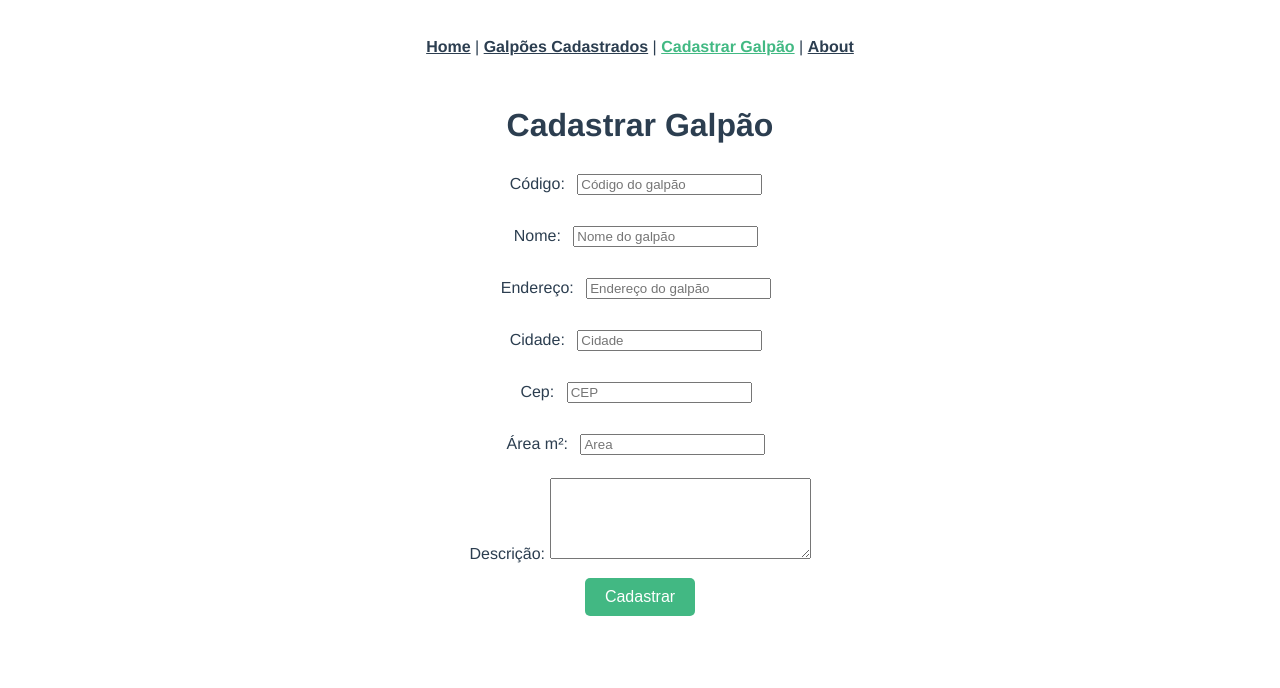
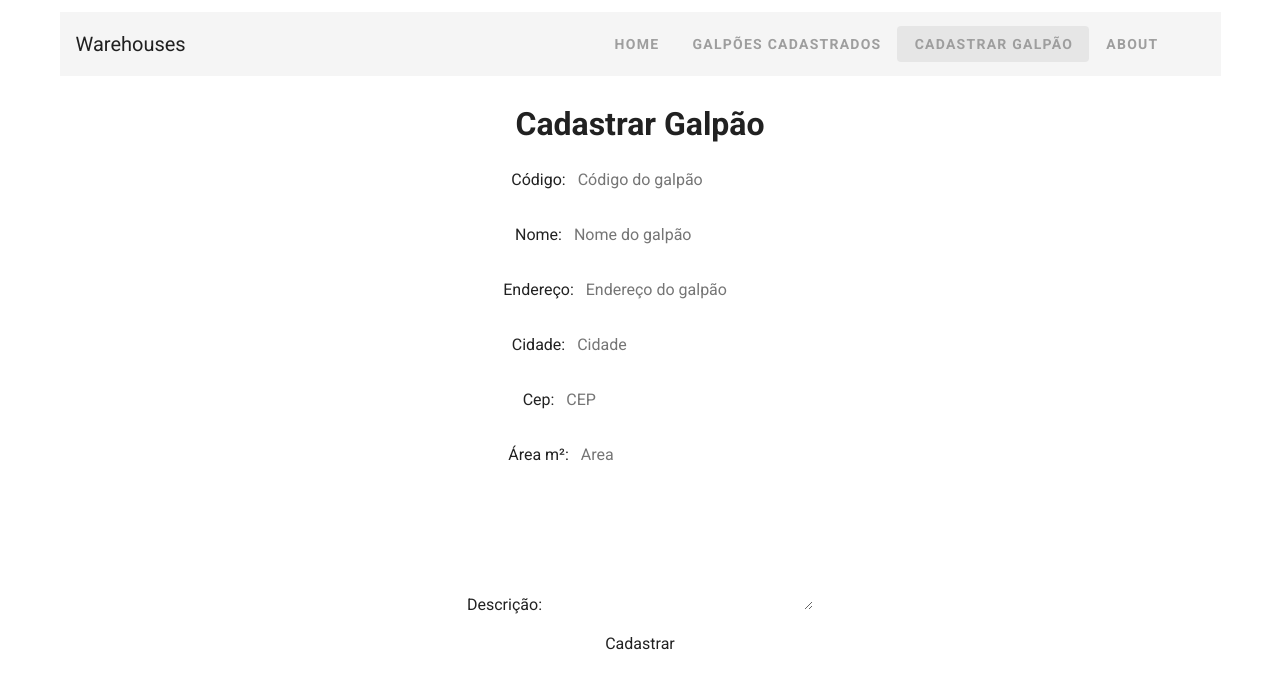
Before and after one commit to marina-barbosa/vue-warehouse, a Vue app: page /warehouse/new in a window 1280 px wide. Shown: the top 688 px of the page. Built offline with nearby package versions, Linux system fonts and the light colour scheme; what vue-resource would draw is missing.

Commit message:
install vuetify, att nav style e center content pages

```diff
--- a/public/index.html
+++ b/public/index.html
@@ -1,11 +1,13 @@
 <!DOCTYPE html>
-<html lang="">
+<html lang="en">
   <head>
     <meta charset="utf-8">
     <meta http-equiv="X-UA-Compatible" content="IE=edge">
     <meta name="viewport" content="width=device-width,initial-scale=1.0">
     <link rel="icon" href="<%= BASE_URL %>favicon.ico">
     <title><%= htmlWebpackPlugin.options.title %></title>
+    <link rel="stylesheet" href="https://fonts.googleapis.com/css?family=Roboto:100,300,400,500,700,900">
+    <link rel="stylesheet" href="https://cdn.jsdelivr.net/npm/@mdi/font@latest/css/materialdesignicons.min.css">
   </head>
   <body>
     <noscript>
--- a/src/App.vue
+++ b/src/App.vue
@@ -1,8 +1,14 @@
 <template>
-  <div id="app">
+  <v-app>
     <Menu />
-    <router-view />
-  </div>
+    <v-container>
+      <v-row class="text-center">
+        <v-col>
+          <router-view />
+        </v-col>
+      </v-row>
+    </v-container>
+  </v-app>
 </template>
 
 <script>
@@ -15,28 +21,3 @@
   },
 };
 </script>
-
-<style>
-#app {
-  font-family: Avenir, Helvetica, Arial, sans-serif;
-  -webkit-font-smoothing: antialiased;
-  -moz-osx-font-smoothing: grayscale;
-  text-align: center;
-  color: #2c3e50;
-}
-
-button {
-  background-color: #42b883; /* Cor verde da logo do Vue.js */
-  color: white;
-  border: none;
-  padding: 10px 20px;
-  font-size: 16px;
-  cursor: pointer;
-  border-radius: 5px;
-  transition: background-color 0.3s;
-}
-
-button:hover {
-  background-color: #35495e; /* Cor azul escuro da logo do Vue.js */
-}
-</style>
--- a/src/components/HelloWorld.vue
+++ b/src/components/HelloWorld.vue
@@ -1,32 +1,151 @@
 <template>
-  <div class="hello">
-    <h1>{{ msg }}</h1>
-  </div>
+  <v-container>
+    <v-row class="text-center">
+      <v-col cols="12">
+        <v-img
+          :src="require('../assets/logo.svg')"
+          class="my-3"
+          contain
+          height="200"
+        />
+      </v-col>
+
+      <v-col class="mb-4">
+        <h1 class="display-2 font-weight-bold mb-3">
+          Welcome to Vuetify
+        </h1>
+
+        <p class="subheading font-weight-regular">
+          For help and collaboration with other Vuetify developers,
+          <br>please join our online
+          <a
+            href="https://community.vuetifyjs.com"
+            target="_blank"
+          >Discord Community</a>
+        </p>
+      </v-col>
+
+      <v-col
+        class="mb-5"
+        cols="12"
+      >
+        <h2 class="headline font-weight-bold mb-3">
+          What's next?
+        </h2>
+
+        <v-row justify="center">
+          <a
+            v-for="(next, i) in whatsNext"
+            :key="i"
+            :href="next.href"
+            class="subheading mx-3"
+            target="_blank"
+          >
+            {{ next.text }}
+          </a>
+        </v-row>
+      </v-col>
+
+      <v-col
+        class="mb-5"
+        cols="12"
+      >
+        <h2 class="headline font-weight-bold mb-3">
+          Important Links
+        </h2>
+
+        <v-row justify="center">
+          <a
+            v-for="(link, i) in importantLinks"
+            :key="i"
+            :href="link.href"
+            class="subheading mx-3"
+            target="_blank"
+          >
+            {{ link.text }}
+          </a>
+        </v-row>
+      </v-col>
+
+      <v-col
+        class="mb-5"
+        cols="12"
+      >
+        <h2 class="headline font-weight-bold mb-3">
+          Ecosystem
+        </h2>
+
+        <v-row justify="center">
+          <a
+            v-for="(eco, i) in ecosystem"
+            :key="i"
+            :href="eco.href"
+            class="subheading mx-3"
+            target="_blank"
+          >
+            {{ eco.text }}
+          </a>
+        </v-row>
+      </v-col>
+    </v-row>
+  </v-container>
 </template>
 
 <script>
 export default {
-  name: "HelloWorld",
-  props: {
-    msg: String,
-  },
-};
+  name: 'HelloWorld',
+
+  data: () => ({
+    ecosystem: [
+      {
+        text: 'vuetify-loader',
+        href: 'https://github.com/vuetifyjs/vuetify-loader',
+      },
+      {
+        text: 'github',
+        href: 'https://github.com/vuetifyjs/vuetify',
+      },
+      {
+        text: 'awesome-vuetify',
+        href: 'https://github.com/vuetifyjs/awesome-vuetify',
+      },
+    ],
+    importantLinks: [
+      {
+        text: 'Documentation',
+        href: 'https://vuetifyjs.com',
+      },
+      {
+        text: 'Chat',
+        href: 'https://community.vuetifyjs.com',
+      },
+      {
+        text: 'Made with Vuetify',
+        href: 'https://madewithvuejs.com/vuetify',
+      },
+      {
+        text: 'Twitter',
+        href: 'https://twitter.com/vuetifyjs',
+      },
+      {
+        text: 'Articles',
+        href: 'https://medium.com/vuetify',
+      },
+    ],
+    whatsNext: [
+      {
+        text: 'Explore components',
+        href: 'https://vuetifyjs.com/components/api-explorer',
+      },
+      {
+        text: 'Select a layout',
+        href: 'https://vuetifyjs.com/getting-started/pre-made-layouts',
+      },
+      {
+        text: 'Frequently Asked Questions',
+        href: 'https://vuetifyjs.com/getting-started/frequently-asked-questions',
+      },
+    ],
+  }),
+}
 </script>
-
-<!-- Add "scoped" attribute to limit CSS to this component only -->
-<style scoped>
-h3 {
-  margin: 40px 0 0;
-}
-ul {
-  list-style-type: none;
-  padding: 0;
-}
-li {
-  display: inline-block;
-  margin: 0 10px;
-}
-a {
-  color: #42b983;
-}
-</style>
--- a/src/components/Menu.vue
+++ b/src/components/Menu.vue
@@ -1,11 +1,25 @@
 <template>
   <div>
-    <nav>
-      <router-link to="/">Home</router-link> |
-      <router-link to="/warehouses">Galpões Cadastrados</router-link> |
-      <router-link to="/warehouse/new">Cadastrar Galpão</router-link> |
-      <router-link to="/about">About</router-link>
-    </nav>
+    <v-container>
+      <v-row>
+        <v-col>
+          <v-toolbar flat color="grey lighten-4">
+            <v-toolbar-title>Warehouses</v-toolbar-title>
+            <v-spacer></v-spacer>
+            <nav>
+              <v-btn text color="grey" to="/">Home </v-btn>
+              <v-btn text color="grey" to="/warehouses"
+                >Galpões Cadastrados
+              </v-btn>
+              <v-btn text color="grey" to="/warehouse/new"
+                >Cadastrar Galpão
+              </v-btn>
+              <v-btn text color="grey" to="/about">About </v-btn>
+            </nav>
+          </v-toolbar>
+        </v-col>
+      </v-row>
+    </v-container>
   </div>
 </template>
 
--- a/src/main.js
+++ b/src/main.js
@@ -2,11 +2,13 @@
 import App from './App.vue'
 import router from './router'
 import VueResource from 'vue-resource'
+import vuetify from './plugins/vuetify'
 
 Vue.config.productionTip = false
 Vue.use(VueResource)
 
 new Vue({
   router,
+  vuetify,
   render: h => h(App)
 }).$mount('#app')
--- /dev/null
+++ b/src/plugins/vuetify.js
@@ -0,0 +1,7 @@
+import Vue from 'vue';
+import Vuetify from 'vuetify/lib/framework';
+
+Vue.use(Vuetify);
+
+export default new Vuetify({
+});
--- a/src/views/HomeView.vue
+++ b/src/views/HomeView.vue
@@ -1,21 +1,11 @@
 <template>
-  <div class="home">
-    <img alt="Vue logo" src="../assets/logo.png" />
-    <HelloWorld msg="Welcome to Your Vue.js App" />
-    <CustomButton />
-  </div>
+  <div></div>
 </template>
 
 <script>
-// @ is an alias to /src
-import HelloWorld from "@/components/HelloWorld.vue";
-import CustomButton from "@/components/CustomButton.vue";
+export default {
+  name: "Home",
 
-export default {
-  name: "HomeView",
-  components: {
-    HelloWorld,
-    CustomButton,
-  },
+  components: {},
 };
 </script>
--- a/vue.config.js
+++ b/vue.config.js
@@ -1,4 +1,6 @@
 const { defineConfig } = require('@vue/cli-service')
 module.exports = defineConfig({
-  transpileDependencies: true
+  transpileDependencies: [
+    'vuetify'
+  ]
 })
```
Also changed, not shown: package.json (+7 -2 lines), src/assets/logo.svg (added), 1 other file (tests, documents, lock files or other folders).
